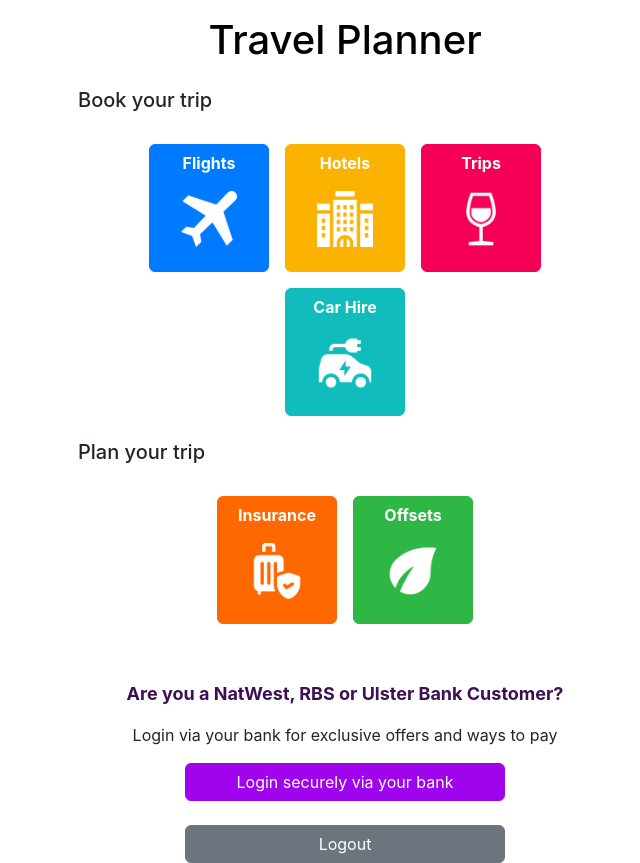
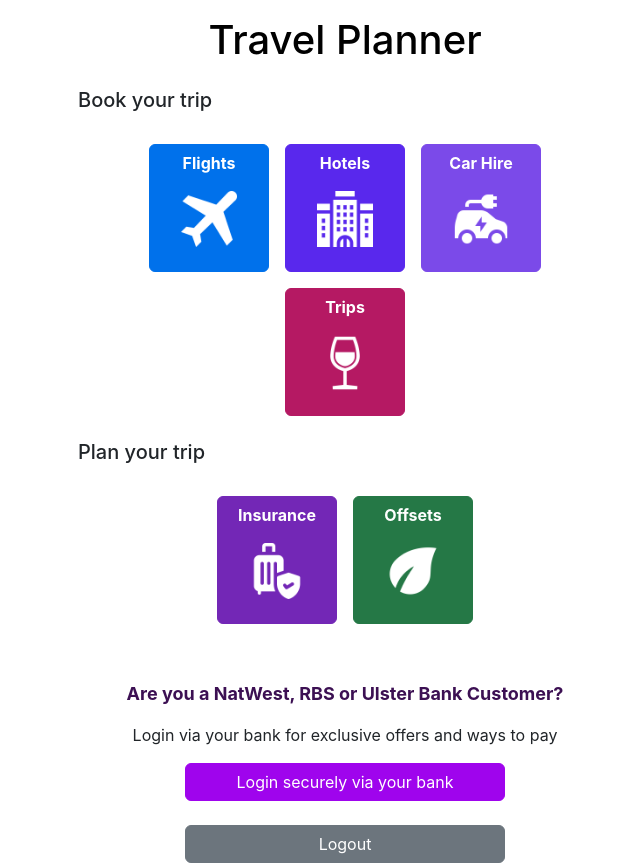
Before and after one commit to lucywalsh/BOAHackathon-TravelPlanner, a React (Create React App) app: page / in a window 1280 px wide. Both pictures are taken after typing "name@example.com", "Sample123" into the empty fields and a click on the button "Login". Shown: the whole page, without its empty margins (295-935 px from the left). Built offline with nearby package versions, Linux system fonts and the light colour scheme.

Commit message:
Accessibility improvements

```diff
--- a/src/components/FormField.js
+++ b/src/components/FormField.js
@@ -8,6 +8,7 @@
                 required
                 type={type || 'text'}
                 placeholder={placeholder}
+                aria-label={placeholder}
                 ref={fieldRef}
             />
             <Form.Control.Feedback type="invalid">{error}</Form.Control.Feedback>
--- a/src/components/IconButton.js
+++ b/src/components/IconButton.js
@@ -1,10 +1,10 @@
 import { Button } from "react-bootstrap";
 
-export default function IconButton( {id, title, address, colour }) {
+export default function IconButton( {id, title, alt_text, address, colour }) {
     return(
         <Button controlId={id} className='icon-button' style={{backgroundColor:colour, borderColor:colour}}>
-            <p className="icon-title">{title}</p>
-            <img className='icon' src={address}></img>
+            <p id='icon=title' className="icon-title">{title}</p>
+            <img className='icon' src={address} alt={alt_text} aria-labelledby="icon-title"></img>
         </Button>
     );
 }
--- a/src/components/ModalButton.js
+++ b/src/components/ModalButton.js
@@ -30,7 +30,7 @@
           <Button variant="secondary" onClick={handleClose}>
             Close
           </Button>
-          <Button variant="primary" style={{backgroundColor:'#9f04ed', borderColor:'#9f04ed'}} href={externalLink} target="_blank" rel="noopener noreferrer">{linkButtonText}</Button>
+          <Button variant="primary" style={{backgroundColor:'#9103D8', borderColor:'#9103D8'}} href={externalLink} target="_blank" rel="noopener noreferrer">{linkButtonText}</Button>
         </Modal.Footer>
       </Modal>
         </Row>
--- a/src/components/TravelPlanner.js
+++ b/src/components/TravelPlanner.js
@@ -8,6 +8,10 @@
 
 export default function TravelPlanner() {
     const { user, logout } = useUser();
+    let showNWGOffers = false;
+    if(user!==null){
+        showNWGOffers = user.NWGCustomer;
+    }
 
     return (
         <Container className="planner">
@@ -17,7 +21,7 @@
             <Row className="mb-3">
                 <h5 class="text-start">Book your trip</h5>
             </Row>
-            {user.NWGCustomer && <ModalButton
+            {showNWGOffers && <ModalButton
                 buttonText="Set up one-click payments"
                 modalTitle="Quick, easy and secure payments for all your travel needs"
                 modalBody={<div>
@@ -35,33 +39,37 @@
                     <IconButton
                         id="book-flights"
                         title="Flights"
+                        alt_text="Book flights"
                         address="/icons/plane.png"
-                        colour="#007BFF"
+                        colour="#0071EB"
                     ></IconButton>
                     <IconButton
                         id="book-hotels"
                         title="Hotels"
+                        alt_text="Book hotels"
                         address="/icons/hotel.png"
-                        colour="#FBB200"
+                        colour="#5928ed"
+                    ></IconButton>
+                    <IconButton
+                        id="book-car"
+                        title="Car Hire"
+                        alt_text="Book car hire"
+                        address="/icons/electric-car.png"
+                        colour="#7b4ae9"
                     ></IconButton>
                     <IconButton
                         id="book-trips"
                         title="Trips"
+                        alt_text="Book trips"
                         address="/icons/glass.png"
-                        colour="#F50056"
-                    ></IconButton>
-                    <IconButton
-                        id="book-car"
-                        title="Car Hire"
-                        address="/icons/electric-car.png"
-                        colour="#10bcbc"
+                        colour="#b51963"
                     ></IconButton>
                 </Col>
             </Row>
             <Row className="mb-3">
                 <h5 class="text-start">Plan your trip</h5>
             </Row>
-            {user.NWGCustomer && <ModalButton
+            {showNWGOffers && <ModalButton
                 buttonText="Apply for a Travel Rewards Credit Card"
                 modalTitle="Get Rewards when you spend on holidays abroad and at home"
                 modalBody={<div>
@@ -82,18 +90,20 @@
                     <IconButton
                         id="plan-insurnace"
                         title="Insurance"
+                        alt_text="Purchase insurance"
                         address="/icons/insurance.png"
-                        colour="#FF6800"
+                        colour="#7327b6"
                     ></IconButton>
                     <IconButton
                         id="plan-offset"
                         title="Offsets"
+                        alt_text="Purchase carbon offsets"
                         address="/icons/leaf.png"
-                        colour="#2fb746"
+                        colour="#257846"
                     ></IconButton>
                 </Col>
             </Row>
-            {!user.NWGCustomer &&
+            {!showNWGOffers &&
             <Row className='mb-4'>
                 <p className="subheading">Are you a NatWest, RBS or Ulster Bank Customer?</p>
                 <p>Login via your bank for exclusive offers and ways to pay</p>
```
